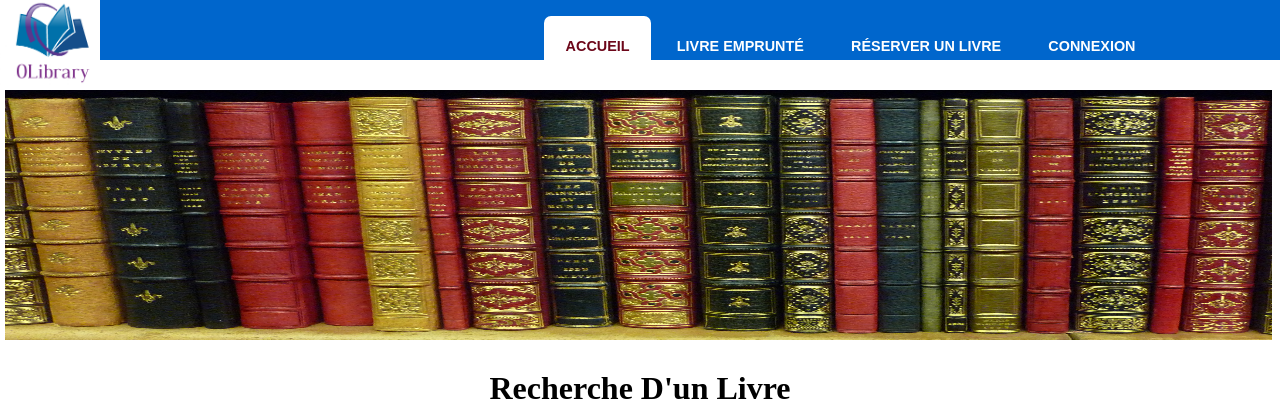
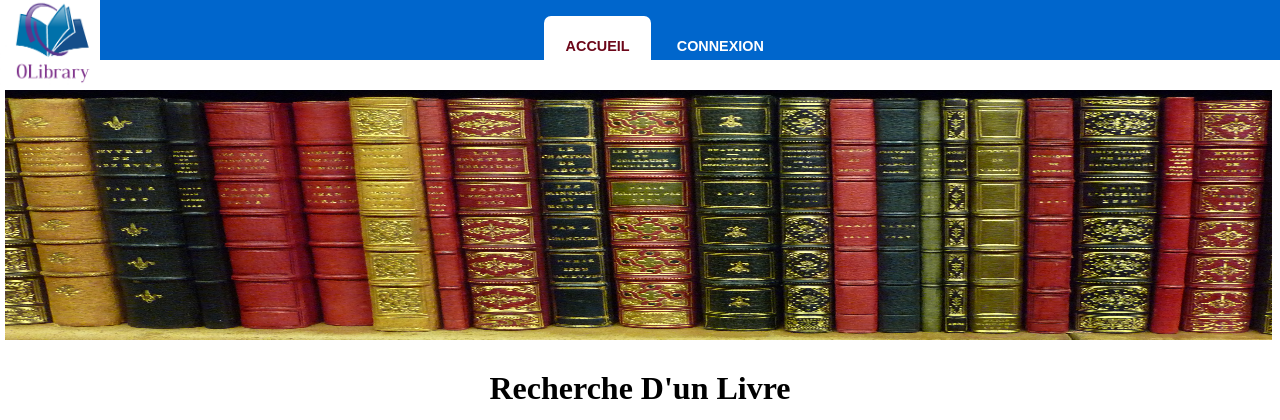
Before and after one commit to quentintronquoy/Olibrary, a PHP site: page /admin.php in a window 1280 px wide. Shown: the top 420 px of the page. Run offline with PHP 8.4, Linux system fonts and the light colour scheme; data that the repository does not hold is empty.

Commit message:
correction css et page reserver, test des fonctionnalités OK

```diff
--- a/admin.php
+++ b/admin.php
@@ -7,8 +7,6 @@
 <div id="menu">
 			<ul>
 				<li class="active"><a href="./index.php" accesskey="1" title="Page d'Accueil">Accueil</a></li>
-				<li><a href="./emprunte.php" accesskey="2" title="Page de notre école">Livre emprunté</a></li>
-				<li><a href="./reserver.php" accesskey="3" title="Fiche d'inscription">Réserver un livre</a></li>
 				<li><a href="./connexion.php" accesskey="4" title="Connexion">Connexion</a></li>
 
 
--- a/reserver.php
+++ b/reserver.php
@@ -21,8 +21,8 @@ include_once("includes/header.php");
 			WHERE utilisateur_numdecompte = " . $_SESSION['id'] . "");
 			$query->execute();
 			$count = $query->rowCount();
-			echo $count;
-			#var_dump($query);
+			// echo $count;
+			// var_dump($query);
 
 			if ($count > 0) {
 
```
